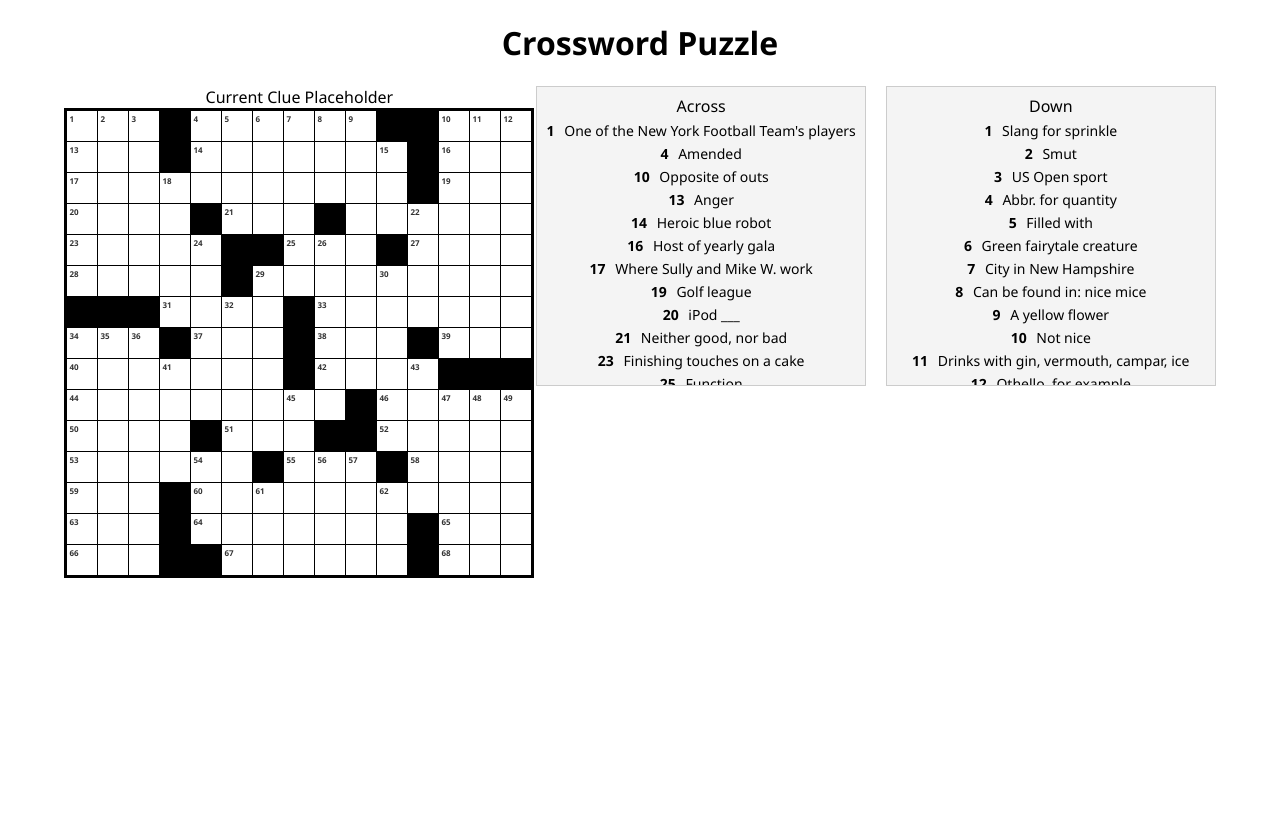
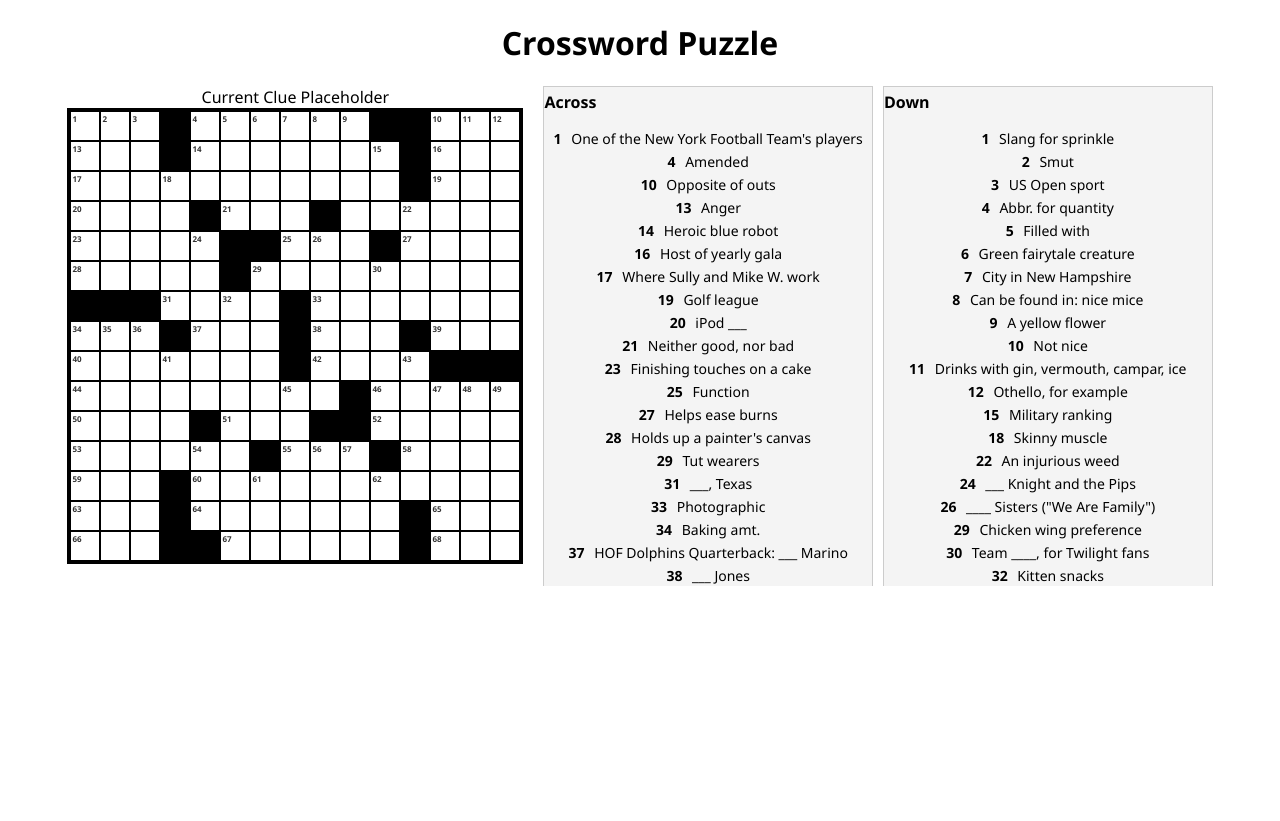
Before and after one commit to lucaslalima-2/mini-crossword, a Flask app: page / in a window 1280 px wide. Before the commit the page ends 578 px from the top, so only its background shows below. Run offline with Flask 2, Linux system fonts and the light colour scheme; parts of the project's set-up code (start-up, migrations or seed data) failed here and were passed over.

Commit message:
CSS formatting for scrolling on clue-columns

```diff
--- a/static/crossword.css
+++ b/static/crossword.css
@@ -1,17 +1,17 @@
+/* Crossword grid */
+
 #crossword-container {
   background-color: black;
   border: 3px solid black;
   display: grid;
-  gap: 1px;
+  gap: 0;
   justify-content: center;
   padding: 0;
 }
 
 .cell {
   height: 30px;
-  border: none;
-  /* border: 1px solid #ccc; */
-  /* box-shadow: inset 0 0 0 0.25px black; */
+  box-shadow: inset 0 0 0 1px black;
   text-align: center;
   vertical-align: middle;
   font-weight: bold;
@@ -60,6 +60,45 @@
   cursor: default;
 }
 
+/* Clue container */
+
+#clue-container {
+  display: flex;
+  flex-direction: row;
+  gap: 10px; /* space between columns */
+  height: 100%;
+  overflow: hidden;
+}
+
+/* Clue columns */
+
+.clue-column {
+  border: 1px solid #ccc;
+  background-color: #f4f4f4;
+  display: flex;
+  flex-direction: column;
+  flex: 1;
+  height: 100%;
+  min-width: 0;
+}
+
+.clue-column-title {
+  flex-shrink: 0;
+  font-size: 16px;
+  font-weight: bold;
+  text-align: left;
+  padding: 4px 0;
+  border-bottom: 1px;
+}
+
+#clue-list-across,
+#clue-list-down {
+  flex-grow: 1;
+  overflow-y: auto;
+  padding: 8px;
+}
+
+/* Individual clue entries */
 .clue-item {
   margin: 4px 0;
   font-size: 14px;
@@ -67,19 +106,3 @@
 .clue-item strong {
   margin-right: 6px;
 }
-
-#clue-container {
-  display: flex;
-  flex-direction: row;
-  gap: 20px; /* space between columns */
-  max-height: 300px;
-  overflow-x: auto;
-}
-
-.clue-column {
-  flex: 1;
-  overflow-y: auto;
-  padding: 8px;
-  border: 1px solid #ccc;
-  background-color: #f4f4f4;
-}
--- a/static/crossword.js
+++ b/static/crossword.js
@@ -1,5 +1,5 @@
-const clue_across_container = document.getElementById("clue-column-across");
-const clue_down_container = document.getElementById("clue-column-down");
+const clue_list_across = document.getElementById("clue-list-across");
+const clue_list_down = document.getElementById("clue-list-down");
 const container = document.getElementById("crossword-container");
 const entries = crossword_json.entries;
 const grid_length = crossword_json.grid_length;
@@ -249,9 +249,9 @@ function crossword_add_clue_columns() {
     div.innerHTML = `<strong>${clue.number}</strong> ${clue.prompt}`;
 
     if (clue.orientation === "across") {
-      clue_across_container.appendChild(div);
+      clue_list_across.appendChild(div);
     } else if (clue.orientation === "down") {
-      clue_down_container.appendChild(div);
+      clue_list_down.appendChild(div);
     }; // if-else
   }); // forEach
 }// function
--- a/static/main.css
+++ b/static/main.css
@@ -1,3 +1,9 @@
+html, body {
+  height: 100%;
+  margin: 0;
+  padding: 0;
+}
+
 body {
   text-align: center;
   font-family: 'Segoe UI', Tahoma, Geneva, Verdana, sans-serif;
@@ -6,7 +12,9 @@ body {
 #game-container {
   align-items: flex-start;
   display: flex;
-  gap: 2px;
+  gap: 20px;
   justify-content: center;
   width: 100%;
+  height: 500px;
+  overflow: hidden;
 }
--- a/templates/index.html
+++ b/templates/index.html
@@ -13,8 +13,14 @@
       <div id="crossword-container"></div>
     </div>
     <div id="clue-container">
-      <div id="clue-column-across" class="clue-column">Across</div>
-      <div id="clue-column-down" class="clue-column">Down</div>
+      <div class="clue-column">
+        <div class="clue-column-title">Across</div>
+        <div id="clue-list-across"></div>
+      </div>
+      <div class="clue-column">
+        <div class="clue-column-title">Down</div>
+        <div id="clue-list-down"></div>
+      </div>
     </div>
   </div>
   <script>
```
